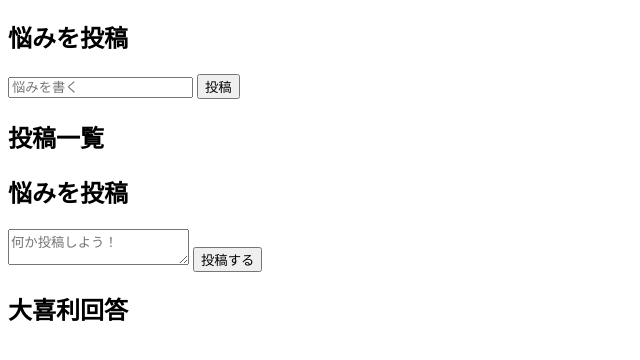
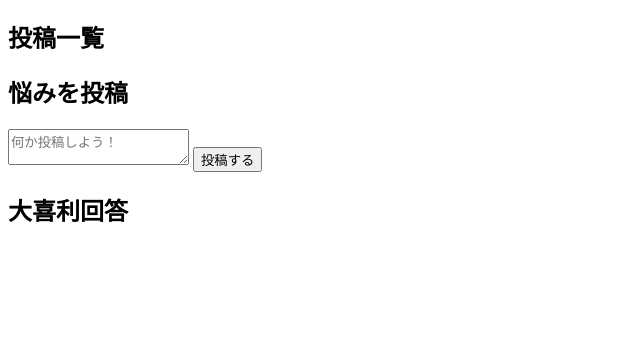
Before and after one commit to shio0418/Hackason, a plain HTML site: page templates/index.html in a window 1280 px wide. Shown: the part 70-430 px from the top of the page, without its empty margins (0-640 px from the left). Drawn offline with Linux system fonts and the light colour scheme.

Commit message:
Update index.html

```diff
--- a/templates/index.html
+++ b/templates/index.html
@@ -6,10 +6,6 @@
   </head>
   <body>
     <h1>大喜利SNS</h1>
-
-    <h2>悩みを投稿</h2>
-    <input type="text" id="post" placeholder="悩みを書く" />
-    <button onclick="submitPost()">投稿</button>
 
     <h2>投稿一覧</h2>
     <div id="postlist"></div>
```
